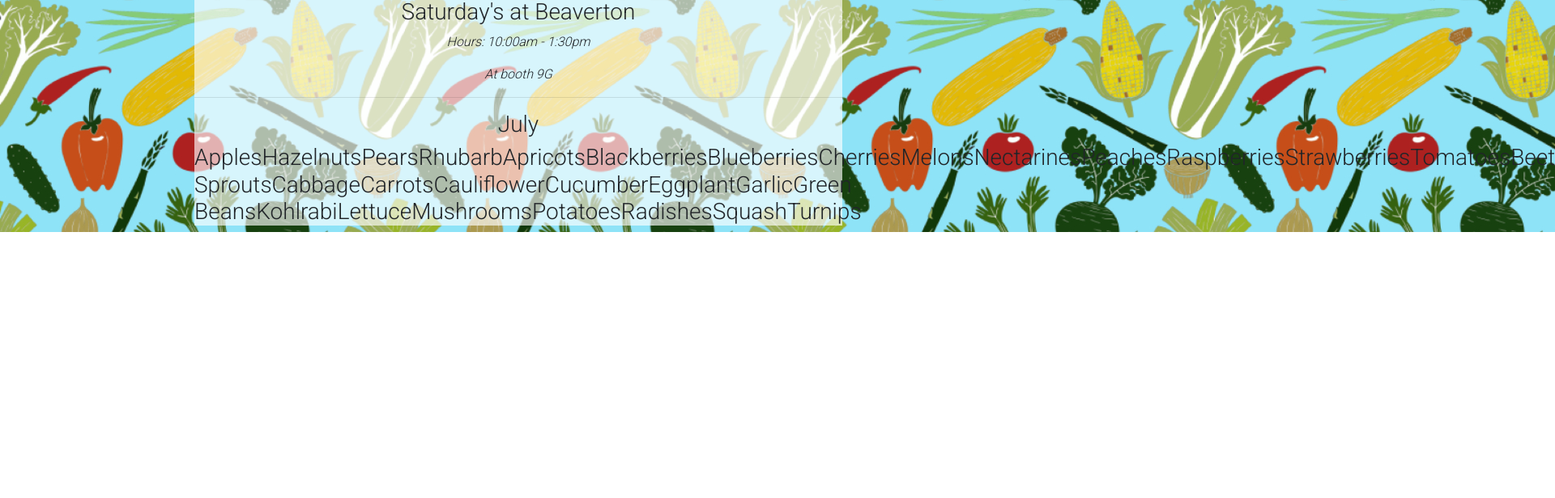
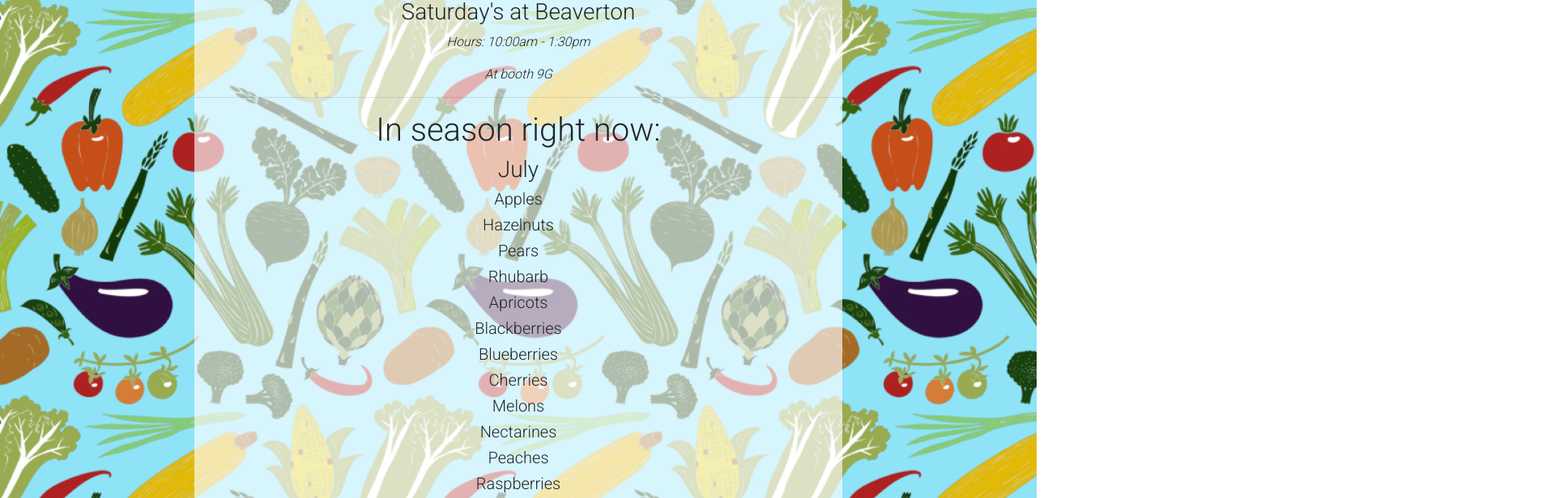
Before and after one commit to meganschultepdx/we-got-the-beets, a React (Create React App) app: page / in a window 1280 px wide. Shown: the part 920-1536 px from the top of the page at 81% size, 1920 px wide, since content can reach past the window. Before the commit the page ends 1207 px from the top, so only its background shows below. Built offline with nearby package versions, Linux system fonts and the light colour scheme.

Commit message:
format selection array and add text to InSeason

```diff
--- a/src/InSeason.jsx
+++ b/src/InSeason.jsx
@@ -8,6 +8,7 @@ function InSeason(props) {
     var inSeason = availableProduce.find( element => element.month === currentMonth)
     return (
       <div>
+          <h1>In season right now:</h1>
           <Month
           month = {inSeason.month}
           selection = {inSeason.selection} />
--- a/src/Month.jsx
+++ b/src/Month.jsx
@@ -6,7 +6,9 @@ function Month (props){
   return (
     <div>
       <h3>{props.month}</h3>
-      <h3>{props.selection}</h3>
+      {props.selection.map((produce) =>
+          <h5>{produce}</h5>
+      )}
     </div>
   );
 }
```
